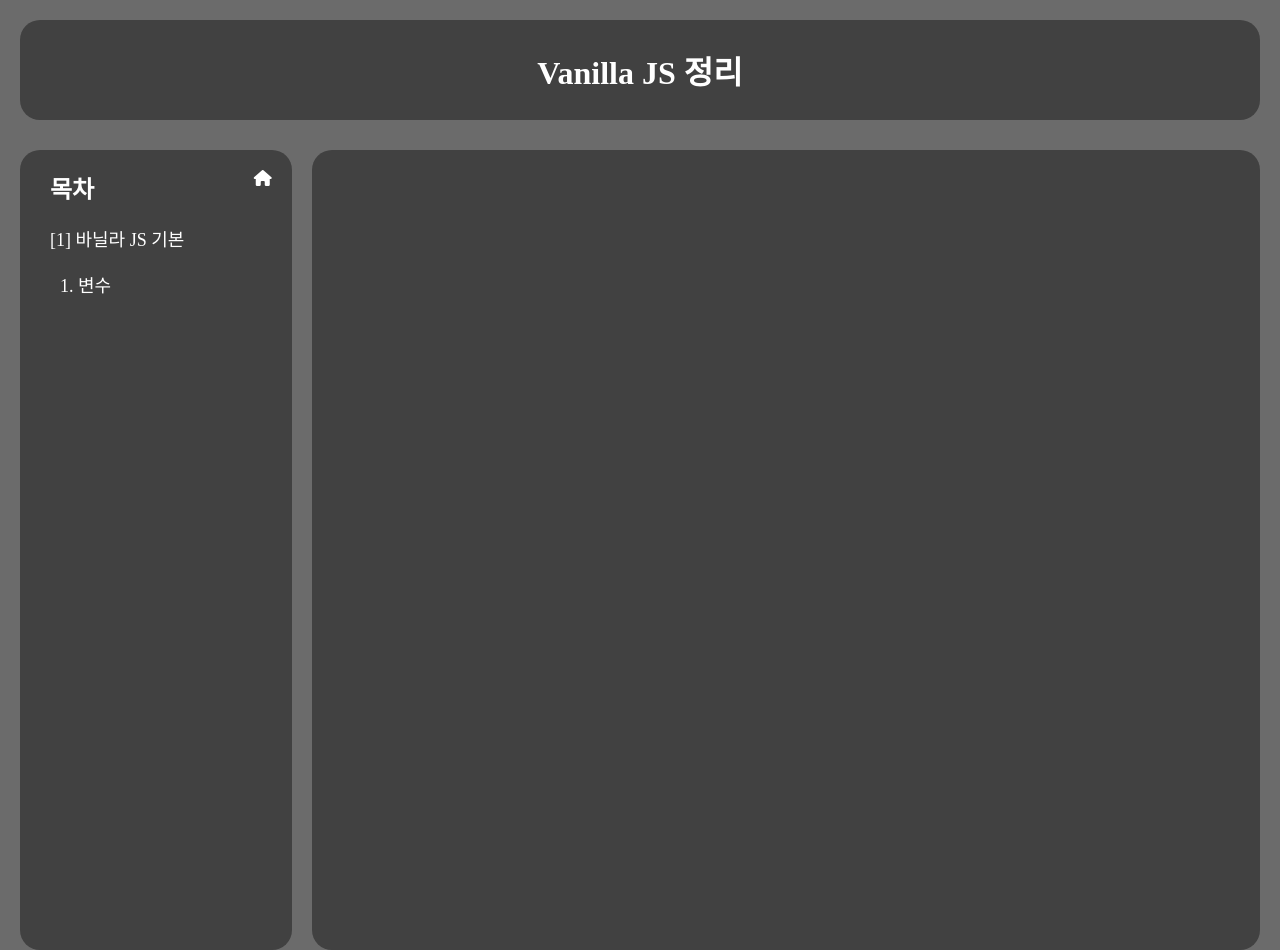
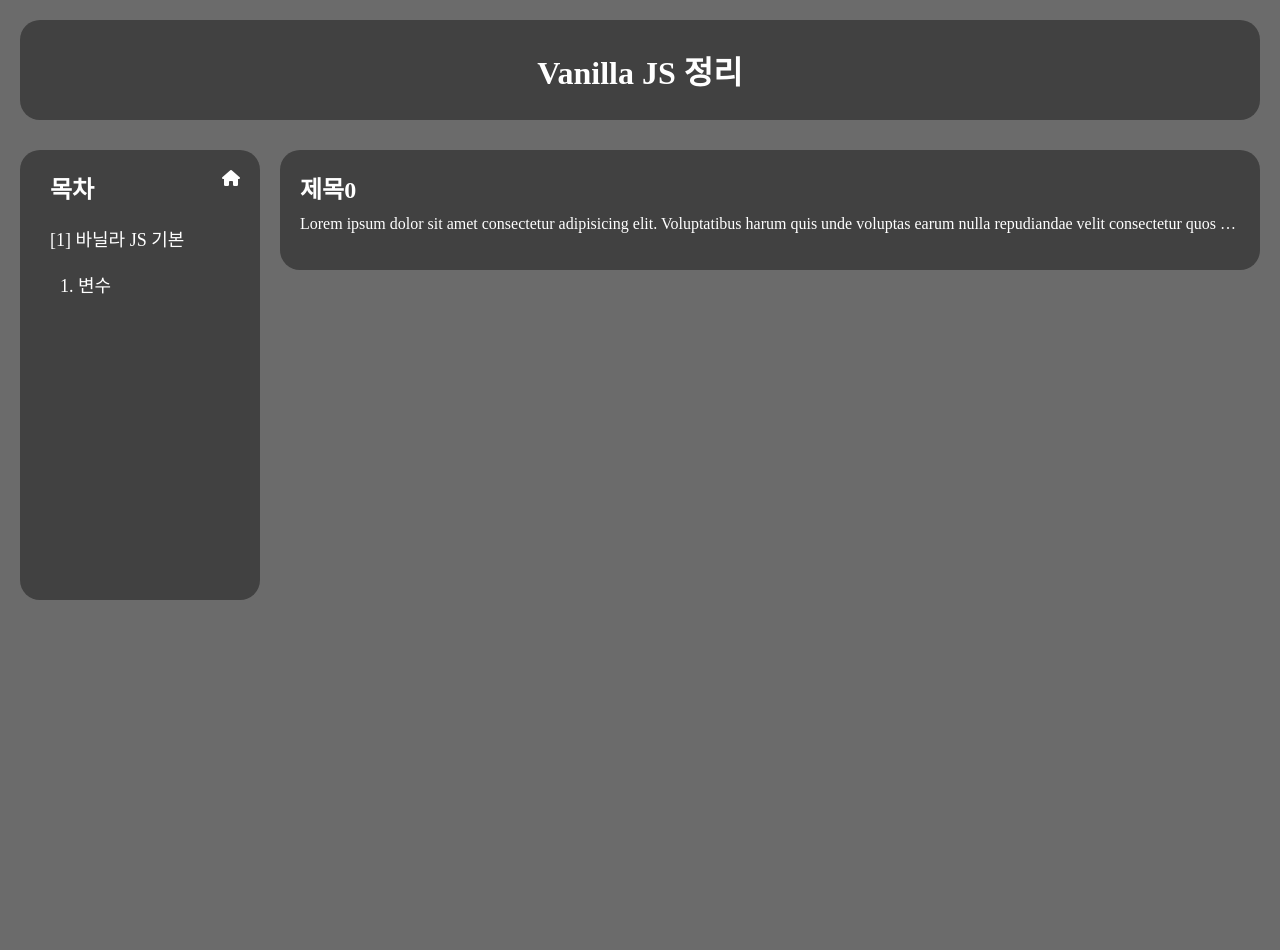
Before and after one commit to GyuHyunA/vanillajs_blog, a plain HTML site: page index.html in a window 1280 px wide. After the commit the page ends 800 px from the top, so only its background shows below. Drawn offline with Linux system fonts and the light colour scheme.

Commit message:
add contents box(#1)

```diff
--- a/global.css
+++ b/global.css
@@ -43,7 +43,7 @@
 
 nav {
   width: 280px;
-  height: 100vh;
+  height: 450px;
   margin-right: 20px;
   padding: 20px 20px;
   border-radius: 20px;
@@ -86,8 +86,22 @@
 
 .blog-con {
   width: calc(100vw - 300px);
-  height: 100vh;
-  background: rgb(65, 65, 65);
+  height: 120px;
+  border-radius: 20px;
+  background-color: rgb(65, 65, 65);
+}
+.contents-con {
+  width: 100%;
+  height: 60px;
   padding: 20px;
-  border-radius: 20px;
 }
+.contents-con h2 {
+  margin-bottom: 10px;
+}
+.contents-con p {
+  width: 100%;
+  height: 100%;
+  overflow: hidden;
+  white-space: nowrap;
+  text-overflow: ellipsis;
+}
--- a/index.html
+++ b/index.html
@@ -23,9 +23,6 @@
       </nav>
       <section class="blog-con">
         <div class="contents-con">
-          <div class="contents-wrap">
-            <a href="" class="log"></a>
-          </div>
         </div>
       </section>
     </div>
--- a/js/mainnav.js
+++ b/js/mainnav.js
@@ -1,6 +1,6 @@
 // 목차 생성
 const mainShortCut = "./components/basic/";
-const subShortCut = "../../../components/basic/"
+const subShortCut = "../../../components/basic/";
 const navList = [
   {
     id: 0,
@@ -37,3 +37,31 @@
     nav.appendChild(mli);
   });
 });
+
+const contentsList = [
+  {
+    id: 0,
+    title: "제목",
+    text: "Lorem ipsum dolor sit amet consectetur adipisicing elit. Voluptatibus harum quis unde voluptas earum nulla repudiandae velit consectetur quos distinctio cumque, aspernatur asperiores quae exercitationem quidem minus eum adipisci aut?",
+  },
+];
+
+let conWrap = document.querySelector(".contents-con");
+let cona = document.createElement("a");
+let conh = document.createElement("h2");
+let cont = document.createElement("p");
+
+cona.classList.add("con-box");
+conh.classList.add("con-head");
+cont.classList.add("con-text");
+
+contentsList.forEach((v, i) => {
+  cona.href = `lsit${v.id}`;
+  conh.textContent = v.title + v.id;
+  cont.textContent = v.text;
+  cona.appendChild(conh);
+  cona.appendChild(cont);
+});
+conWrap.appendChild(cona);
+
+console.log(conWrap);
```
